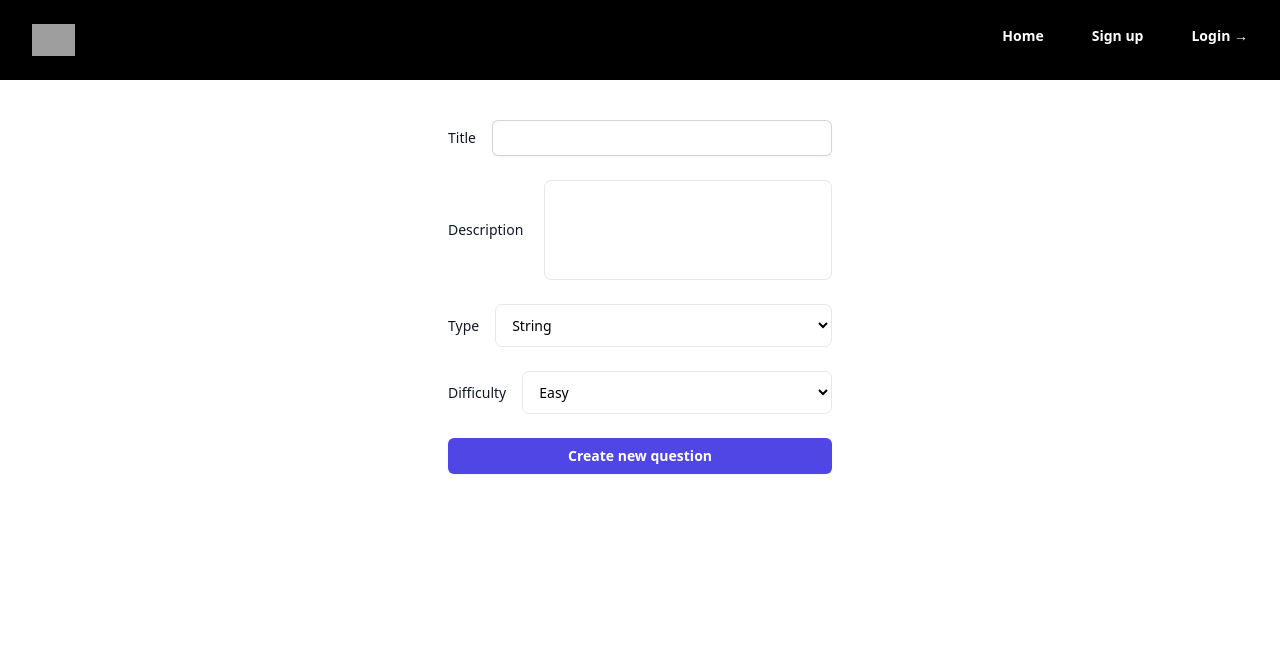
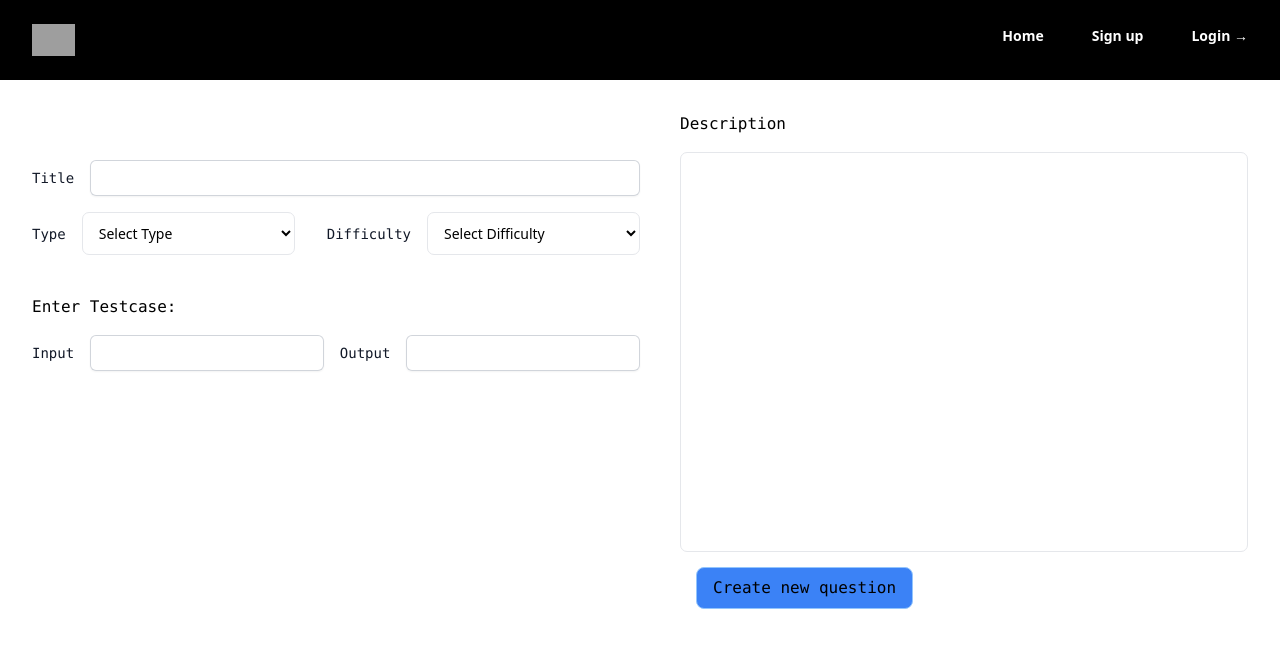
Before and after one commit to srishtiKap-dev/online-code-judge, a React (Create React App) app in the folder AUTH/frontend/: page /createQuestions in a window 1280 px wide. Shown: the top 648 px of the page. Built offline with nearby package versions, Linux system fonts and the light colour scheme; grey boxes are pictures that could not be loaded.

Commit message:
modified create questions form

```diff
--- a/AUTH/frontend/src/Pages/CreateQuestions.js
+++ b/AUTH/frontend/src/Pages/CreateQuestions.js
@@ -1,24 +1,48 @@
 import NavBar from "./NavigationBar";
 import { useState } from "react";
+import axios from "axios";
+import toast, { Toaster } from "react-hot-toast";
 function CreateQuestions() {
+  const url = "http://localhost:8080/questions";
   const [title, setTitle] = useState("");
   const [description, setDescription] = useState("");
   const [type, setType] = useState("");
   const [difficulty, setDifficulty] = useState("");
+  const [input, setInput] = useState("");
+  const [output, setOutput] = useState("");
 
-  const handleSubmit = async event => {};
+  const handleSubmit = async event => {
+    event.preventDefault();
+    const request = { title, description, type, difficulty, input, output };
+    await axios
+      .post(url, request)
+      .then(res => {
+        console.log(res);
+        toast.success(res.data.message, {
+          duration: 10000
+        });
+
+      })
+      .catch(error => {
+        console.log("Error occurred in Create Questions API", error);
+        toast.error(error.response.data.message, {
+          duration: 10000
+        });
+      });
+  };
 
   return (
     <div>
       <NavBar />
-      <div className="mt-10 sm:mx-auto sm:w-full sm:max-w-sm">
       <form
         className="space-y-6"
         action="#"
         method="POST"
         onSubmit={handleSubmit}
       >
-          <div className="flex items-center justify-between">
+        <div className="grid grid-cols-2 text-left m-8 font-mono">
+          <div className="leading-10 mt-8">
+            <div className="mt-4 flex items-center justify-between">
               <label
                 htmlFor="title"
                 className="block text-sm font-medium leading-6 text-gray-900"
@@ -30,65 +54,89 @@ function CreateQuestions() {
                 name="title"
                 type="title"
                 required
-              className="ml-4 block w-full rounded-md border-0 py-1.5 text-gray-900 shadow-sm ring-1 ring-inset ring-gray-300 placeholder:text-gray-400 focus:ring-2 focus:ring-inset focus:ring-indigo-600 sm:text-sm sm:leading-6"
+                className="ml-4 block w-full rounded-md border-0 py-1.5 text-gray-900 shadow-sm ring-1 ring-inset ring-gray-300 focus:ring-black-600 sm:text-sm sm:leading-6 focus:border-2 focus:border-gray-900 focus:outline-0"
                 onChange={e => setTitle(e.target.value)}
               />
             </div>
-
-          <div className="flex items-center justify-between">
-            <label
-              htmlFor="description"
-              className="block text-sm font-medium leading-6 text-gray-900"
-            >
-              Description
-            </label>
-
-            <textarea
-              value={description}
-              onChange={e => {
-                setDescription(e.target.value);
-              }}
-              class="min-h-[100px] w-9/12 resize-none rounded-[7px] border border-black-600 px-3 py-2.5 font-sans text-sm font-normal focus:border-1 focus:border-gray-900 focus:outline-0"
-              placeholder=" "
-            ></textarea>
-          </div>
-
-          <div className="flex items-center justify-between">
+            <div className="mt-4 flex items-center justify-between">
               <label
                 htmlFor="type"
                 className="block text-sm font-medium leading-6 text-gray-900"
               >
                 Type
               </label>
-            <select class="ml-4 peer h-full w-full rounded-[7px] border border-blue-gray-200 bg-transparent px-3 py-2.5 font-sans text-sm font-normal text-blue-gray-700 outline outline-0 transition-all placeholder-shown:border placeholder-shown:border-blue-gray-200 placeholder-shown:border-t-blue-gray-200 empty:!bg-gray-900 focus:border-2 focus:border-gray-900 focus:outline-0 disabled:border-0 disabled:bg-blue-gray-50">
+              <select onChange={e => setType(e.target.value)} class="ml-4 w-2/4 peer rounded-[7px] border border-blue-gray-200 bg-transparent px-3 py-2.5 font-sans text-sm font-normal text-blue-gray-700 outline outline-0 transition-all placeholder-shown:border placeholder-shown:border-blue-gray-200 placeholder-shown:border-t-blue-gray-200 empty:!bg-gray-900 focus:border-2 focus:border-gray-900 focus:outline-0 disabled:border-0 disabled:bg-blue-gray-50">
+                <option value="">Select Type</option>
                 <option value="easy">String</option>
                 <option value="medium">Math</option>
               </select>
-          </div>
-
-          <div className="flex items-center justify-between">
               <label
                 htmlFor="difficulty"
-              className="block text-sm font-medium leading-6 text-gray-900"
+                className="ml-8 block text-sm font-medium leading-6 text-gray-900"
               >
                 Difficulty
               </label>
-            <select class="ml-4 peer h-full w-full rounded-[7px] border border-blue-gray-200 bg-transparent px-3 py-2.5 font-sans text-sm font-normal text-blue-gray-700 outline outline-0 transition-all placeholder-shown:border placeholder-shown:border-blue-gray-200 placeholder-shown:border-t-blue-gray-200 empty:!bg-gray-900 focus:border-2 focus:border-gray-900 focus:outline-0 disabled:border-0 disabled:bg-blue-gray-50">
+              <select onChange={e => setDifficulty(e.target.value)} class="ml-4 peer w-2/4 rounded-[7px] border border-blue-gray-200 bg-transparent px-3 py-2.5 font-sans text-sm font-normal text-blue-gray-700 outline outline-0 transition-all placeholder-shown:border placeholder-shown:border-blue-gray-200 placeholder-shown:border-t-blue-gray-200 empty:!bg-gray-900 focus:border-2 focus:border-gray-900 focus:outline-0 disabled:border-0 disabled:bg-blue-gray-50">
+                <option value="">Select Difficulty</option>
                 <option value="easy">Easy</option>
                 <option value="medium">Medium</option>
                 <option value="hard">Hard</option>
               </select>
             </div>
-          <div>
-            <button
-              type="submit"
-              className="flex w-full justify-center rounded-md bg-indigo-600 px-3 py-1.5 text-sm font-semibold leading-6 text-white shadow-sm hover:bg-indigo-500 focus-visible:outline focus-visible:outline-2 focus-visible:outline-offset-2 focus-visible:outline-indigo-600"
+            <div className="mt-8 flex items-center justify-between">
+            <label>Enter Testcase:</label>
+            </div>
+            <div className="mt-2 flex items-center justify-between">
+              <label
+                htmlFor="input"
+                className="block text-sm font-medium leading-6 text-gray-900"
               >
+                Input
+              </label>
+              <input
+                id="input"
+                name="input"
+                type="input"
+                required
+                className="ml-4 block w-full rounded-md border-0 py-1.5 text-gray-900 shadow-sm ring-1 ring-inset ring-gray-300 focus:ring-black-600 sm:text-sm sm:leading-6 focus:border-2 focus:border-gray-900 focus:outline-0"
+                onChange={e => setInput(e.target.value)}
+              />
+              <label
+                htmlFor="output"
+                className="ml-4 block text-sm font-medium leading-6 text-gray-900"
+              >
+                Output
+              </label>
+              <input
+                id="output"
+                name="output"
+                type="output"
+                required
+                className="ml-4 block w-full rounded-md border-0 py-1.5 text-gray-900 shadow-sm ring-1 ring-inset ring-gray-300 focus:ring-black-600 sm:text-sm sm:leading-6 focus:border-2 focus:border-gray-900 focus:outline-0"
+                onChange={e => setOutput(e.target.value)}
+              />
+            </div>
+          </div>
+          <div className="ml-10">
+            <label>Description</label>
+            <br></br>
+            <textarea
+              value={description}
+              onChange={e => {
+                setDescription(e.target.value);
+              }}
+              className="mt-4 min-h-[400px] w-full resize-none rounded-[7px] border border-black-600 px-3 py-2.5 font-sans text-sm font-normal focus:border-2 focus:border-gray-900 focus:outline-0"
+              placeholder=" "
+            ></textarea>
+
+            <button class=" mx-4 bg-blue-500 text-black py-2 px-4 rounded-lg border border-blue-300 py-1.5 px-4 mt-2">
               Create new question
             </button>
+            <br></br>
+          </div>
         </div>
       </form>
-      </div>
+      <Toaster />
     </div>
   );
 }
```
Lines whose indentation alone changed are shown as unchanged.
